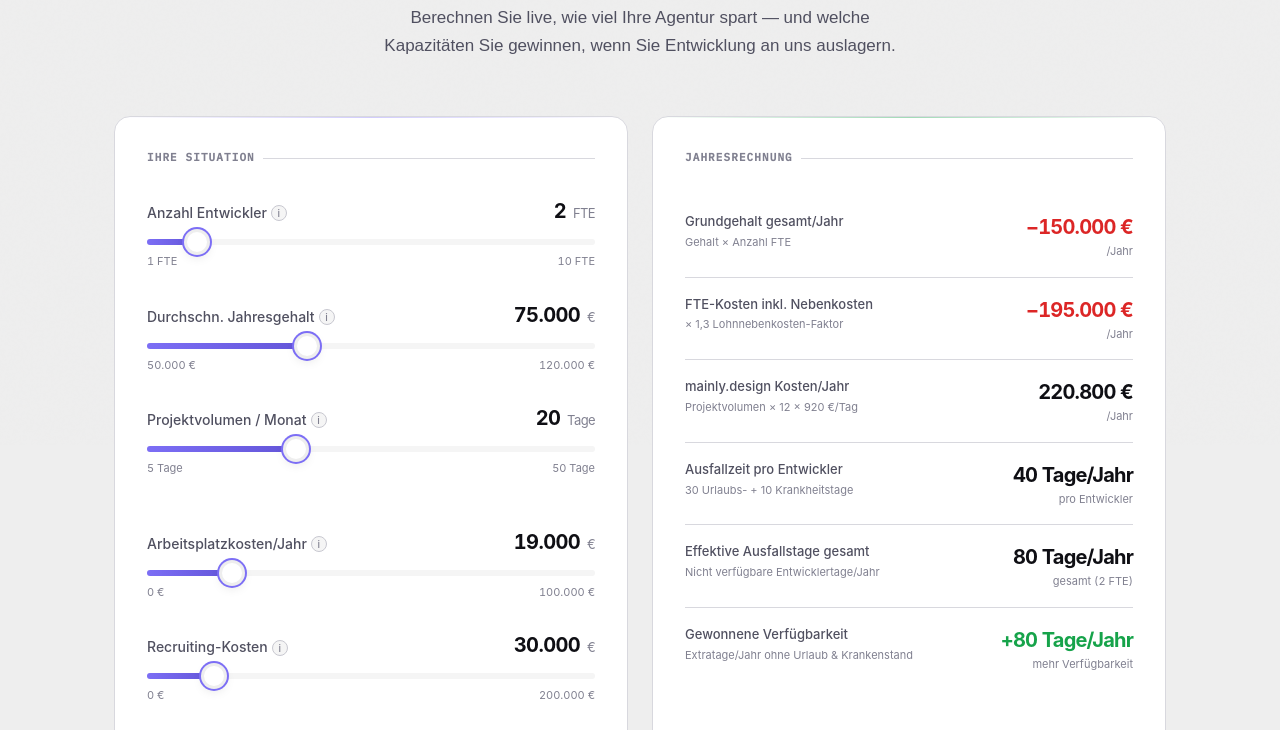
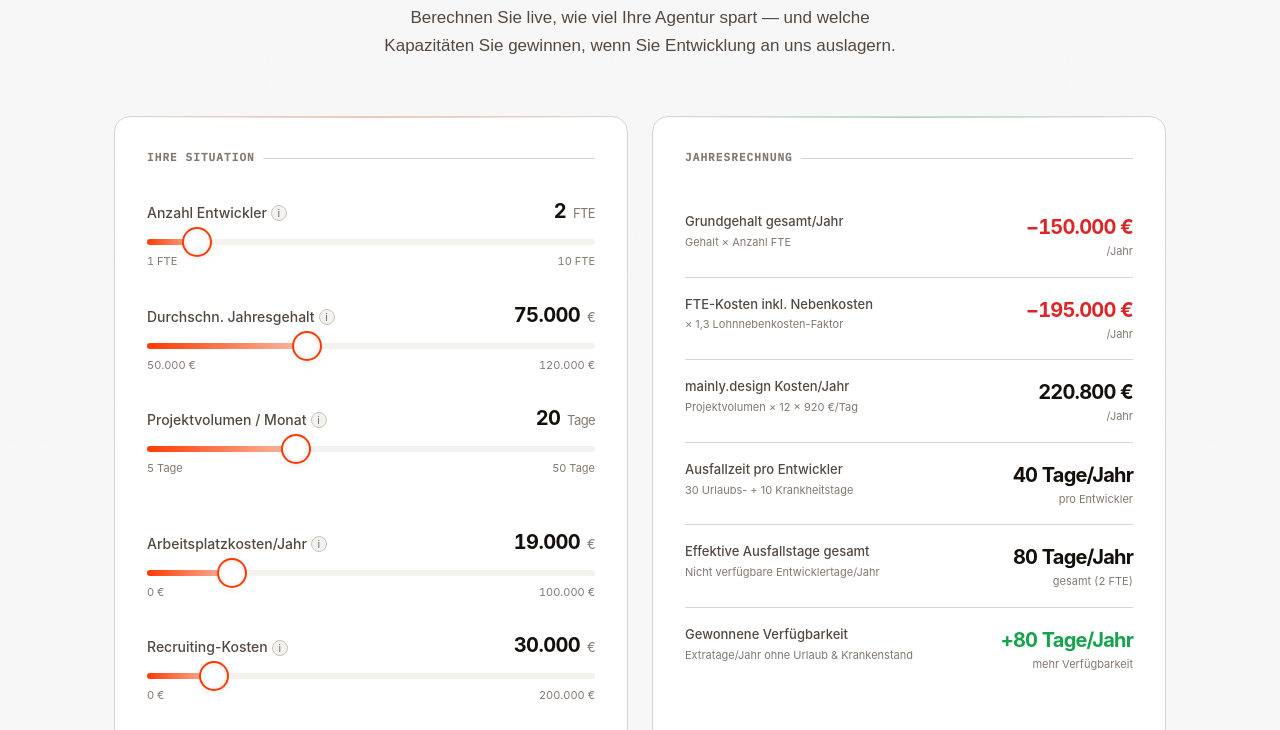
Before and after one commit to mainlydesign/mainly-whitelabel-rechner, a website: page public/index.html in a window 1280 px wide. Shown: the part 355-1085 px from the top of the page. Drawn offline with Linux system fonts and the light colour scheme; a web font is replaced by a local one.

Commit message:
design: update accent to orange-red #fe3a03, adapt color palette to warm tones

```diff
--- a/public/styles.css
+++ b/public/styles.css
@@ -19,17 +19,17 @@
 *, *::before, *::after { box-sizing: border-box; margin: 0; padding: 0; }
 
 :root {
-  --bg: #EEEEEE;
+  --bg: #F8F7F7;
   --surface: #FFFFFF;
-  --surface2: #F5F5F5;
-  --border: #D8D8DE;
-  --border2: #C8C8D0;
-  --text: #0F0F14;
-  --text-muted: #808090;
-  --text-dim: #505060;
-  --accent: #7C6EF5;
-  --accent-light: #6355D8;
-  --accent-glow: rgba(124, 110, 245, 0.10);
+  --surface2: #F4F2EF;
+  --border: #D8D4CE;
+  --border2: #C8C3BC;
+  --text: #14100C;
+  --text-muted: #827870;
+  --text-dim: #524840;
+  --accent: #fe3a03;
+  --accent-light: rgba(255, 66, 0, 0.3);
+  --accent-glow: rgba(254, 58, 3, 0.10);
   --green: #16A34A;
   --green-glow: rgba(22, 163, 74, 0.10);
   --red: #DC2626;
@@ -67,7 +67,7 @@ header { padding: 28px 0 24px; border-bottom: 1px solid var(--border); position:
 .header-inner { display: flex; align-items: center; justify-content: space-between; }
 .logo { font-size: 15px; font-weight: 700; letter-spacing: -0.02em; color: var(--text); text-decoration: none; display: flex; align-items: center; gap: 10px; }
 .logo-mark { width: 30px; height: 30px; background: var(--accent); border-radius: 8px; display: flex; align-items: center; justify-content: center; font-size: 13px; font-weight: 800; color: white; letter-spacing: -0.03em; }
-.header-badge { font-size: 12px; font-weight: 500; color: var(--accent); background: var(--accent-glow); border: 1px solid rgba(124,110,245,0.2); padding: 5px 12px; border-radius: 100px; }
+.header-badge { font-size: 12px; font-weight: 500; color: var(--accent); background: var(--accent-glow); border: 1px solid rgba(254,58,3,0.2); padding: 5px 12px; border-radius: 100px; }
 .header-right { display: flex; align-items: center; gap: 16px; }
 
 /* MEGA-MENU */
@@ -78,7 +78,7 @@ header { padding: 28px 0 24px; border-bottom: 1px solid var(--border); position:
 .nav-item.open .nav-btn svg { transform: rotate(180deg); }
 
 .mega-menu { position: absolute; top: calc(100% + 12px); right: 0; background: var(--surface); border: 1px solid var(--border2); border-radius: var(--radius); padding: 28px 32px; box-shadow: 0 24px 60px rgba(0,0,0,0.12); z-index: 200; display: none; min-width: 760px; }
-.mega-menu::before { content: ''; position: absolute; top: 0; left: 0; right: 0; height: 1px; background: linear-gradient(90deg,transparent,rgba(124,110,245,0.3),transparent); border-radius: var(--radius) var(--radius) 0 0; }
+.mega-menu::before { content: ''; position: absolute; top: 0; left: 0; right: 0; height: 1px; background: linear-gradient(90deg,transparent,rgba(254,58,3,0.3),transparent); border-radius: var(--radius) var(--radius) 0 0; }
 .nav-item.open .mega-menu { display: flex; gap: 0; }
 .mega-col { flex: 1; padding: 0 24px; border-right: 1px solid var(--border); }
 .mega-col:first-child { padding-left: 0; }
@@ -101,7 +101,7 @@ h1 em { font-style: normal; color: var(--accent); }
 @media (max-width: 768px) { .calc-grid { grid-template-columns: 1fr; } }
 
 .panel { background: var(--surface); border: 1px solid var(--border); border-radius: var(--radius); padding: 32px; position: relative; overflow: hidden; }
-.panel::before { content: ''; position: absolute; top: 0; left: 0; right: 0; height: 1px; background: linear-gradient(90deg,transparent,rgba(124,110,245,0.35),transparent); }
+.panel::before { content: ''; position: absolute; top: 0; left: 0; right: 0; height: 1px; background: linear-gradient(90deg,transparent,rgba(254,58,3,0.35),transparent); }
 .panel-label { font-size: 11px; font-weight: 600; letter-spacing: 0.1em; text-transform: uppercase; color: var(--text-muted); margin-bottom: 28px; display: flex; align-items: center; gap: 8px; font-family: "IBM Plex Mono", monospace; }
 .panel-label::after { content: ''; flex: 1; height: 1px; background: var(--border); }
 
@@ -224,7 +224,7 @@ input[type="range"]::-webkit-slider-thumb { -webkit-appearance: none; width: 24p
 .cta-title { font-size: clamp(28px,4vw,42px); font-weight: 800; letter-spacing: -0.04em; color: var(--text); margin-bottom: 14px; line-height: 1.15; }
 .cta-sub { font-size: 16px; color: var(--text-dim); margin-bottom: 36px; max-width: 440px; margin-left: auto; margin-right: auto; }
 .cta-btn { display: inline-flex; align-items: center; gap: 10px; background: var(--accent); color: white; font-family: "Unica77 LL", sans-serif; font-size: 15px; font-weight: 600; text-decoration: none; padding: 16px 32px; border-radius: 12px; letter-spacing: -0.01em; transition: all 0.2s; }
-.cta-btn:hover { background: var(--accent); filter: brightness(1.1); transform: translateY(-2px); box-shadow: 0 12px 40px rgba(124,110,245,0.25); }
+.cta-btn:hover { background: var(--accent); filter: brightness(1.1); transform: translateY(-2px); box-shadow: 0 12px 40px rgba(254,58,3,0.25); }
 .cta-btn:active { transform: translateY(0); }
 .cta-arrow { width: 18px; height: 18px; transition: transform 0.2s; }
 .cta-btn:hover .cta-arrow { transform: translateX(3px); }
@@ -271,7 +271,7 @@ footer { border-top: 1px solid var(--border); padding: 24px 0; }
 .testimonials-sub { font-size: 14px; color: var(--text-muted); }
 .testimonials-avatars { display: flex; align-items: flex-end; justify-content: center; gap: 8px; margin-bottom: 36px; }
 .testimonial-av { width: 72px; height: 72px; border-radius: 12px; background: var(--surface2); border: 2px solid var(--border); display: flex; align-items: center; justify-content: center; font-size: 18px; font-weight: 700; color: var(--text-muted); cursor: pointer; transition: all 0.2s; flex-shrink: 0; user-select: none; }
-.testimonial-av.active { width: 88px; height: 88px; border-color: var(--accent); color: white; background: var(--accent); font-size: 22px; box-shadow: 0 0 0 4px rgba(124,110,245,0.15); }
+.testimonial-av.active { width: 88px; height: 88px; border-color: var(--accent); color: white; background: var(--accent); font-size: 22px; box-shadow: 0 0 0 4px rgba(254,58,3,0.15); }
 .testimonials-body { background: var(--surface); border: 1px solid var(--border); border-radius: var(--radius); padding: 36px 40px; position: relative; }
 .testimonials-body::before { content: '\201C'; position: absolute; top: 20px; left: 32px; font-size: 56px; line-height: 1; color: var(--accent); opacity: 0.2; font-family: Georgia, serif; pointer-events: none; }
 .testimonial-quote { font-size: 16px; color: var(--text-dim); line-height: 1.75; font-style: italic; margin-bottom: 28px; padding-left: 20px; min-height: 80px; transition: opacity 0.2s; }
@@ -298,7 +298,7 @@ footer { border-top: 1px solid var(--border); padding: 24px 0; }
 .review-banner-right-title { font-size: 18px; font-weight: 700; letter-spacing: -0.03em; color: var(--text); }
 .review-banner-right-text { font-size: 14px; color: var(--text-dim); line-height: 1.65; }
 .review-banner-btn { display: inline-flex; align-items: center; gap: 8px; background: var(--accent); color: white; font-family: "Unica77 LL", sans-serif; font-size: 14px; font-weight: 600; text-decoration: none; padding: 13px 26px; border-radius: 10px; letter-spacing: -0.01em; transition: all 0.2s; width: fit-content; margin-top: 8px; }
-.review-banner-btn:hover { background: var(--accent); filter: brightness(1.1); transform: translateY(-2px); box-shadow: 0 10px 32px rgba(124,110,245,0.2); }
+.review-banner-btn:hover { background: var(--accent); filter: brightness(1.1); transform: translateY(-2px); box-shadow: 0 10px 32px rgba(254,58,3,0.2); }
 .review-banner-btn:active { transform: translateY(0); }
 
 /* COST INPUTS */
```
